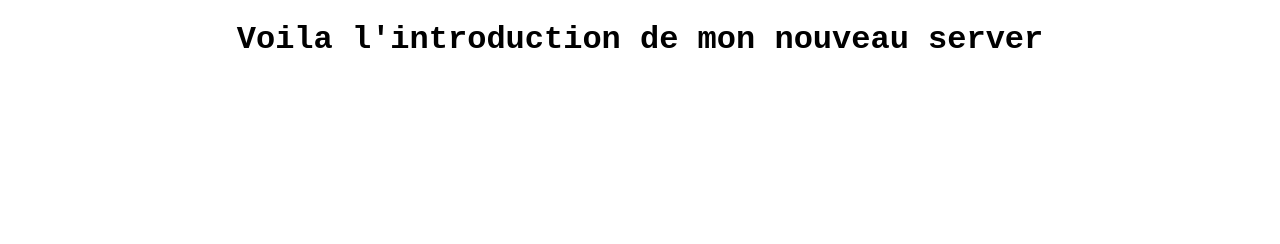
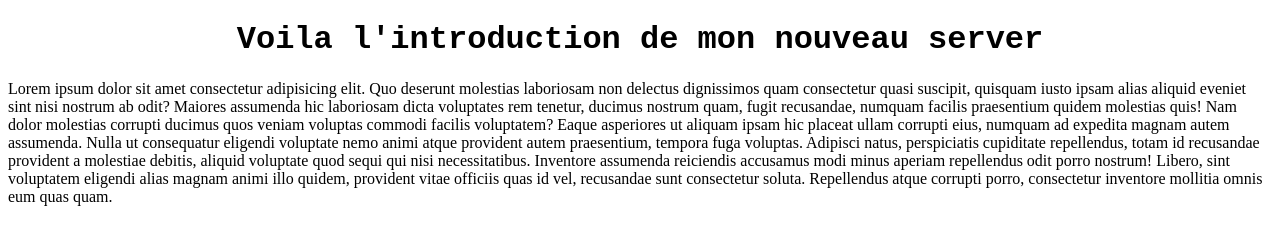
Before and after one commit to BlatteNote/myWebs, a plain HTML site: page Index.html in a window 1280 px wide. Drawn offline with Linux system fonts and the light colour scheme.

Commit message:
I create a paragraph

```diff
--- a/Index.html
+++ b/Index.html
@@ -13,7 +13,11 @@
 
 <h1>Voila l'introduction de mon nouveau server</h1>
 
-
+<p>Lorem ipsum dolor sit amet consectetur adipisicing elit. Quo deserunt molestias laboriosam non delectus dignissimos quam consectetur quasi suscipit, quisquam iusto ipsam alias aliquid eveniet sint nisi nostrum ab odit?
+Maiores assumenda hic laboriosam dicta voluptates rem tenetur, ducimus nostrum quam, fugit recusandae, numquam facilis praesentium quidem molestias quis! Nam dolor molestias corrupti ducimus quos veniam voluptas commodi facilis voluptatem?
+Eaque asperiores ut aliquam ipsam hic placeat ullam corrupti eius, numquam ad expedita magnam autem assumenda. Nulla ut consequatur eligendi voluptate nemo animi atque provident autem praesentium, tempora fuga voluptas.
+Adipisci natus, perspiciatis cupiditate repellendus, totam id recusandae provident a molestiae debitis, aliquid voluptate quod sequi qui nisi necessitatibus. Inventore assumenda reiciendis accusamus modi minus aperiam repellendus odit porro nostrum!
+Libero, sint voluptatem eligendi alias magnam animi illo quidem, provident vitae officiis quas id vel, recusandae sunt consectetur soluta. Repellendus atque corrupti porro, consectetur inventore mollitia omnis eum quas quam.</p>
 
 
 </body>
```
